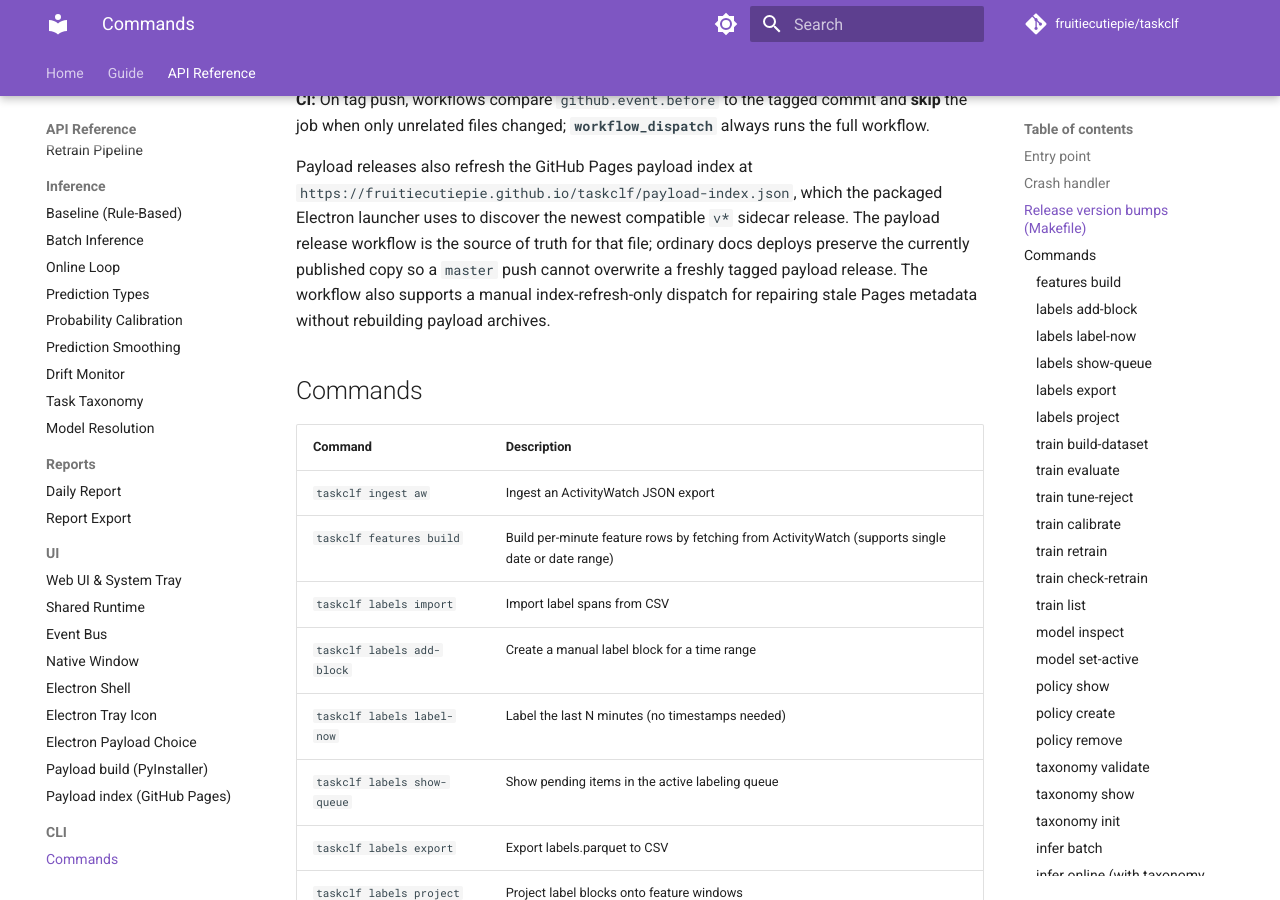
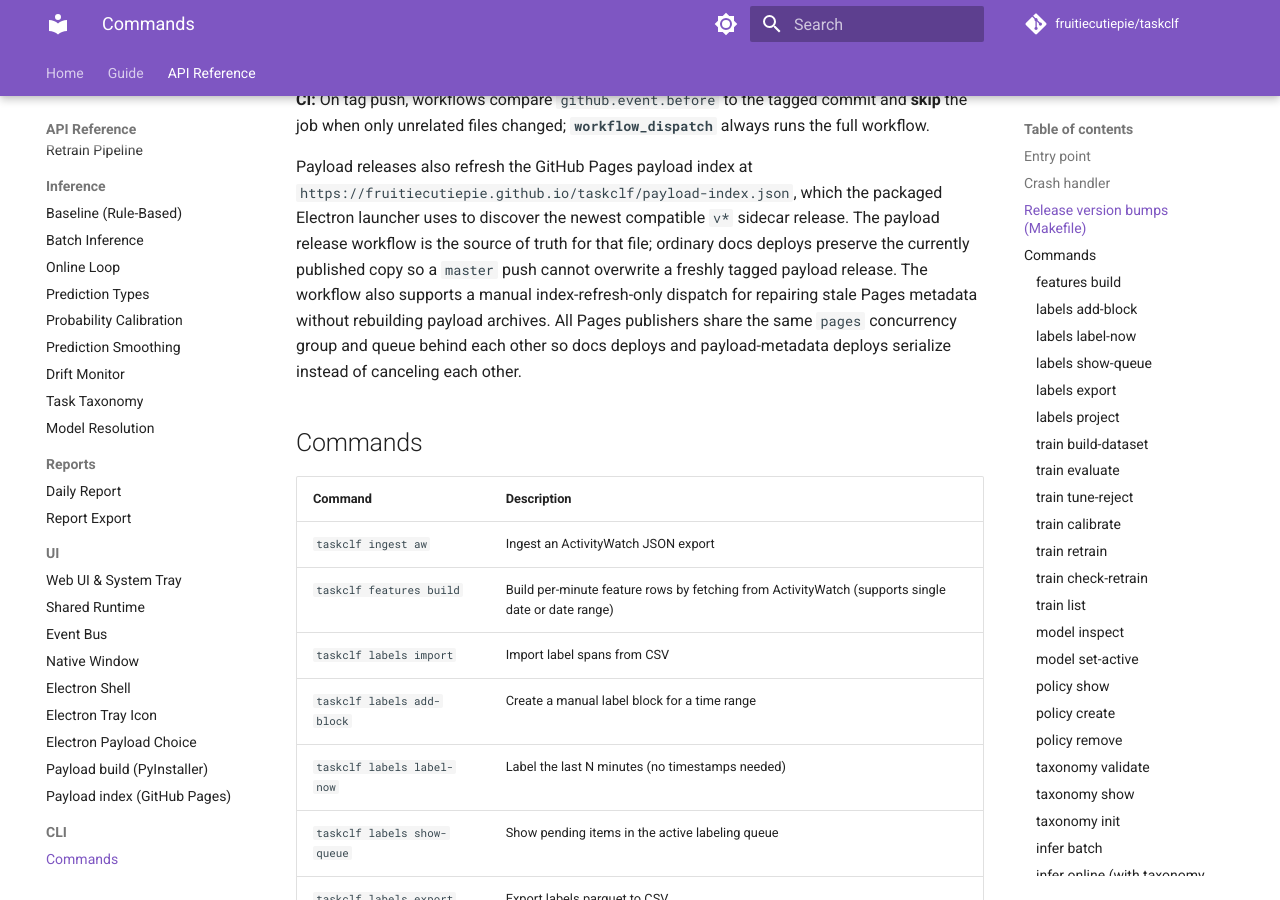
Before and after one commit to fruitiecutiepie/taskclf, an MkDocs documentation site: the page built from docs/api/cli/main.md, in a window 1280 px wide and 900 px high, scrolled down 1207 px. Built offline with MkDocs 1.6.1 and Material for MkDocs 9.7.7, drawn with Linux system fonts in a browser that asks for light colours; comment, search, counter and statistics services are not loaded.

Commit message:
fix: serialize concurrent Pages deploys
Queue docs and payload metadata publishers behind the shared pages lock so overlapping deploys stop canceling each other.

Made-with: Cursor

```diff
--- a/docs/api/cli/main.md
+++ b/docs/api/cli/main.md
@@ -44,7 +44,9 @@ sidecar release.  The payload release workflow is the source of truth for that
 file; ordinary docs deploys preserve the currently published copy so a `master`
 push cannot overwrite a freshly tagged payload release.  The workflow also
 supports a manual index-refresh-only dispatch for repairing stale Pages metadata
-without rebuilding payload archives.
+without rebuilding payload archives.  All Pages publishers share the same
+`pages` concurrency group and queue behind each other so docs deploys and
+payload-metadata deploys serialize instead of canceling each other.
 
 ## Commands
 
```
Also changed, not shown: docs/api/scripts/payload_index.md (+3 -0 lines), 2 other files.
